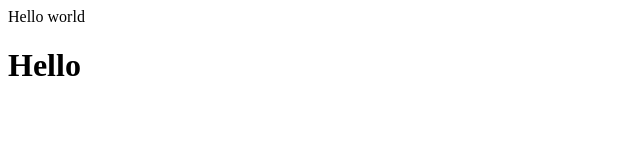
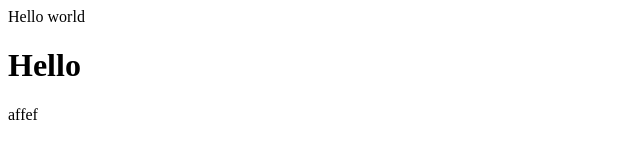
Before and after one commit to KarenKhachatryan1999/Myproject, a plain HTML site: page index.html in a window 1280 px wide. Shown: the full height of the page, 0-640 px from the left. Drawn offline with Linux system fonts and the light colour scheme.

Commit message:
My commit

```diff
--- a/index.html
+++ b/index.html
@@ -9,5 +9,6 @@
 <body>
     Hello world
     <h1>Hello</h1>
+    affef
 </body>
 </html>
```
